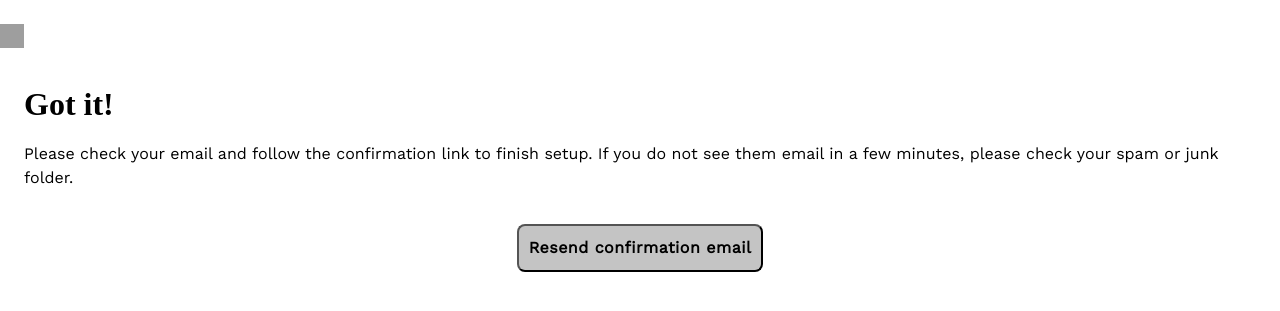
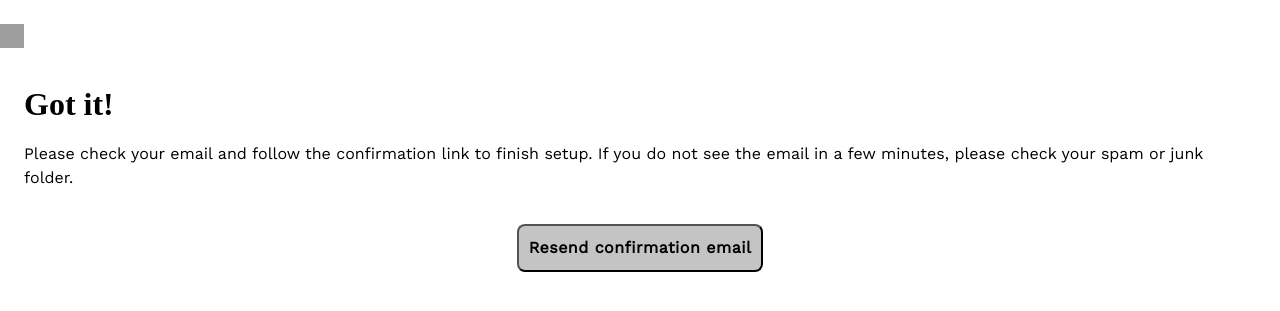
Before and after one commit to amnahhashmi/shield, a Django app: template errand_matcher/templates/errand_matcher/email-confirmation-end.html in a window 1280 px wide. Shown: the top 311 px of the page. Run offline with Django 3.2, Linux system fonts and the light colour scheme; the template is opened without the code that fills it: most values are stand-ins (such as "Sample title", 1, 10 or a date in 2020); parts of the project's set-up code (start-up, migrations or seed data) failed here and were passed over; grey boxes are pictures that could not be loaded.

Commit message:
them, the typo

```diff
--- a/errand_matcher/templates/errand_matcher/email-confirmation-end.html
+++ b/errand_matcher/templates/errand_matcher/email-confirmation-end.html
@@ -30,7 +30,7 @@
 		Got it!
 	</div>
 	<div class="body_16_fontonly subhead item">
-		Please check your email and follow the confirmation link to finish setup. If you do not see them email in a few minutes, please check your spam or junk folder.
+		Please check your email and follow the confirmation link to finish setup. If you do not see the email in a few minutes, please check your spam or junk folder.
 	</div>
 
 	<form class="email-form" action="confirmation" method="post">
```
